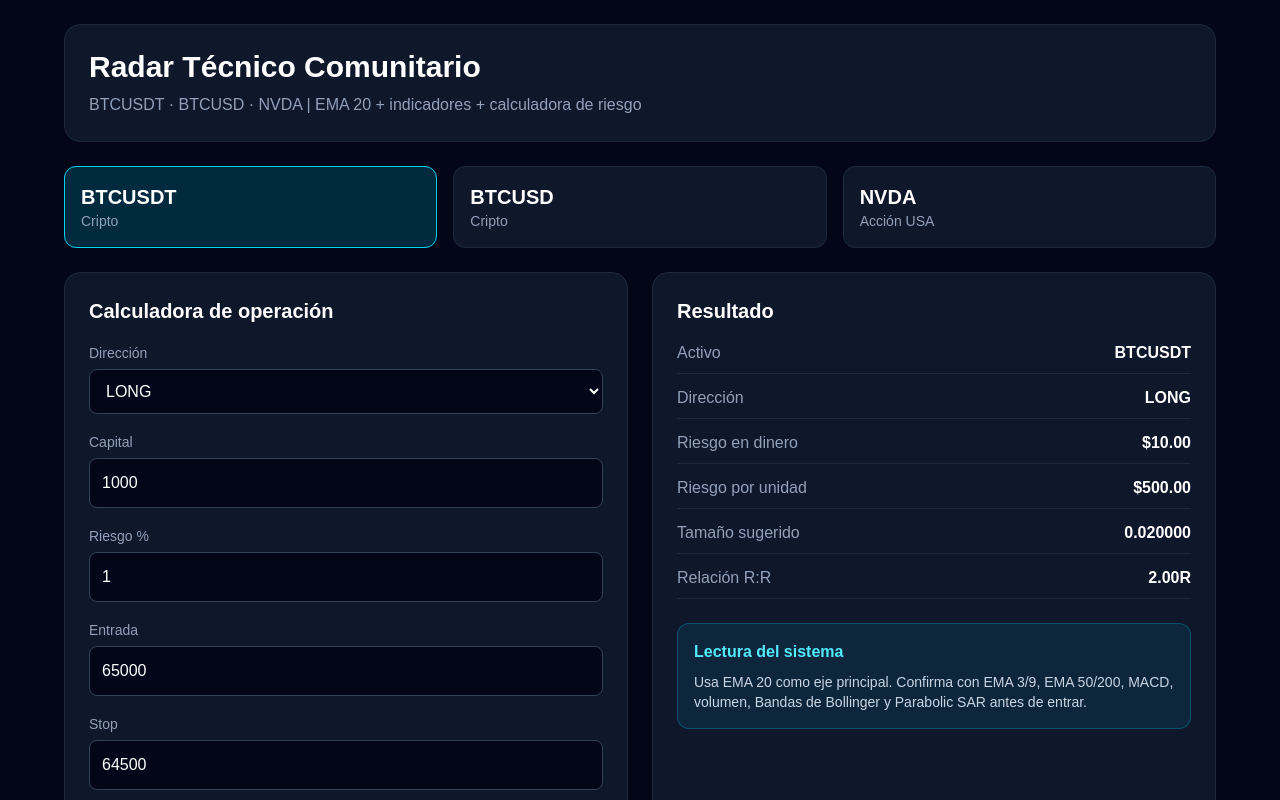
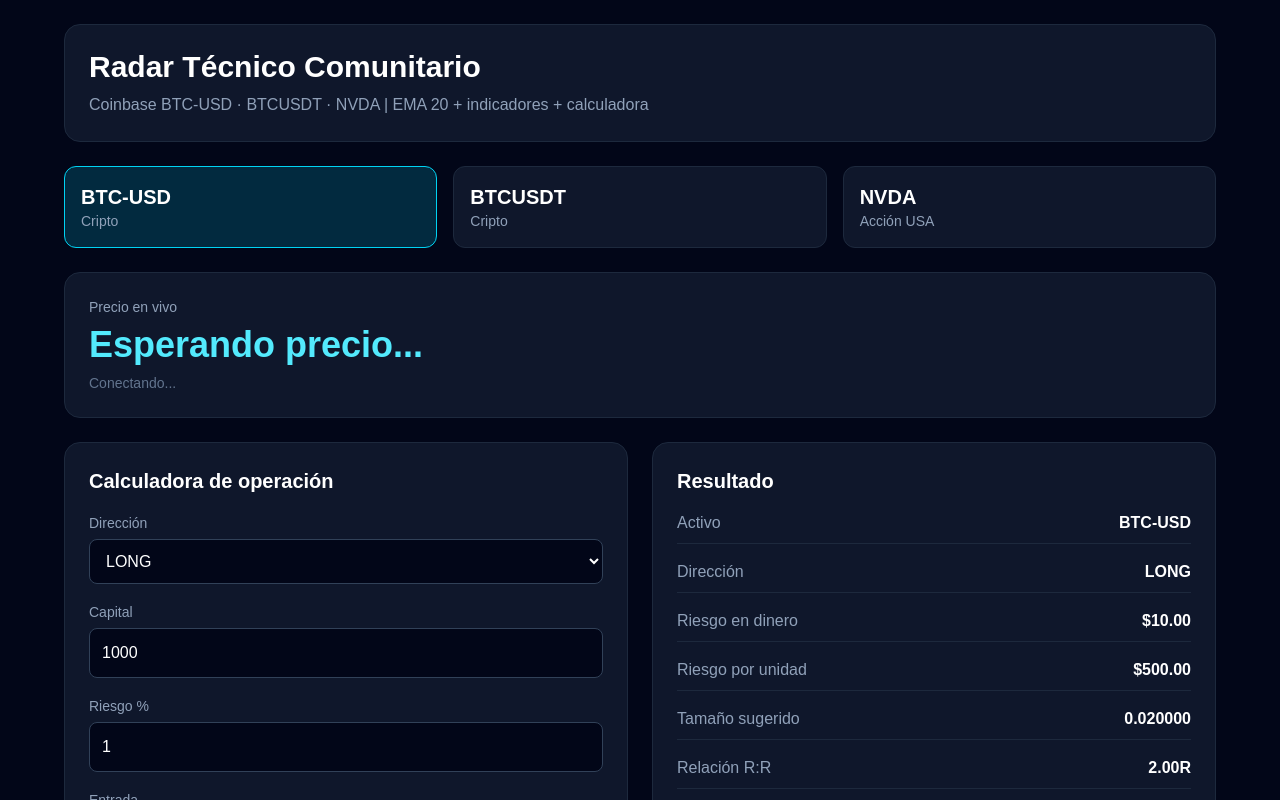
Before and after one commit to barbahectormx-lang/radar-ema20, a Next.js app: page / in a window 1280 px wide. Shown: the top 800 px of the page. Built offline with nearby package versions, Linux system fonts and the light colour scheme; no server answers.

Commit message:
Conectar BTC USD en vivo con Coinbase

```diff
--- a/app/page.tsx
+++ b/app/page.tsx
@@ -1,17 +1,59 @@
 "use client";
 
-import { useState } from "react";
+import { useEffect, useState } from "react";
 
-const assets = ["BTCUSDT", "BTCUSD", "NVDA"];
+const assets = ["BTC-USD", "BTCUSDT", "NVDA"];
 
 export default function Home() {
-  const [asset, setAsset] = useState("BTCUSDT");
+  const [asset, setAsset] = useState("BTC-USD");
+  const [livePrice, setLivePrice] = useState<number | null>(null);
+  const [status, setStatus] = useState("Conectando...");
   const [direction, setDirection] = useState("LONG");
   const [capital, setCapital] = useState(1000);
   const [risk, setRisk] = useState(1);
   const [entry, setEntry] = useState(65000);
   const [stop, setStop] = useState(64500);
   const [target, setTarget] = useState(66000);
+
+  useEffect(() => {
+    if (asset !== "BTC-USD") {
+      setStatus("Activo manual por ahora");
+      return;
+    }
+
+    const ws = new WebSocket("wss://ws-feed.exchange.coinbase.com");
+
+    ws.onopen = () => {
+      setStatus("Conectado a Coinbase");
+      ws.send(
+        JSON.stringify({
+          type: "subscribe",
+          product_ids: ["BTC-USD"],
+          channels: ["ticker", "heartbeats"],
+        })
+      );
+    };
+
+    ws.onmessage = (event) => {
+      const data = JSON.parse(event.data);
+
+      if (data.type === "ticker" && data.price) {
+        const price = Number(data.price);
+        setLivePrice(price);
+        setEntry(price);
+      }
+    };
+
+    ws.onerror = () => {
+      setStatus("Error de conexión");
+    };
+
+    ws.onclose = () => {
+      setStatus("Conexión cerrada");
+    };
+
+    return () => ws.close();
+  }, [asset]);
 
   const riskMoney = capital * (risk / 100);
   const riskPerUnit = Math.abs(entry - stop);
@@ -25,7 +67,7 @@
         <header className="bg-slate-900 border border-slate-800 rounded-2xl p-6">
           <h1 className="text-3xl font-bold">Radar Técnico Comunitario</h1>
           <p className="text-slate-400 mt-2">
-            BTCUSDT · BTCUSD · NVDA | EMA 20 + indicadores + calculadora de riesgo
+            Coinbase BTC-USD · BTCUSDT · NVDA | EMA 20 + indicadores + calculadora
           </p>
         </header>
 
@@ -48,12 +90,19 @@
           ))}
         </section>
 
+        <section className="bg-slate-900 border border-slate-800 rounded-2xl p-6">
+          <div className="text-sm text-slate-400">Precio en vivo</div>
+          <div className="text-4xl font-black text-cyan-300 mt-2">
+            {livePrice ? `$${livePrice.toFixed(2)}` : "Esperando precio..."}
+          </div>
+          <div className="text-sm text-slate-500 mt-2">{status}</div>
+        </section>
+
         <section className="grid grid-cols-1 lg:grid-cols-2 gap-6">
           <div className="bg-slate-900 border border-slate-800 rounded-2xl p-6 space-y-4">
             <h2 className="text-xl font-bold">Calculadora de operación</h2>
 
-            <label className="block">
-              <span className="text-sm text-slate-400">Dirección</span>
+            <Field label="Dirección">
               <select
                 value={direction}
                 onChange={(e) => setDirection(e.target.value)}
@@ -62,82 +111,94 @@
                 <option>LONG</option>
                 <option>SHORT</option>
               </select>
-            </label>
+            </Field>
 
-            <label className="block">
-              <span className="text-sm text-slate-400">Capital</span>
+            <Field label="Capital">
               <input
                 type="number"
                 value={capital}
                 onChange={(e) => setCapital(Number(e.target.value))}
                 className="w-full mt-1 bg-slate-950 border border-slate-700 rounded-lg p-3"
               />
-            </label>
+            </Field>
 
-            <label className="block">
-              <span className="text-sm text-slate-400">Riesgo %</span>
+            <Field label="Riesgo %">
               <input
                 type="number"
                 value={risk}
                 onChange={(e) => setRisk(Number(e.target.value))}
                 className="w-full mt-1 bg-slate-950 border border-slate-700 rounded-lg p-3"
               />
-            </label>
+            </Field>
 
-            <label className="block">
-              <span className="text-sm text-slate-400">Entrada</span>
+            <Field label="Entrada">
               <input
                 type="number"
                 value={entry}
                 onChange={(e) => setEntry(Number(e.target.value))}
                 className="w-full mt-1 bg-slate-950 border border-slate-700 rounded-lg p-3"
               />
-            </label>
+            </Field>
 
-            <label className="block">
-              <span className="text-sm text-slate-400">Stop</span>
+            <Field label="Stop">
               <input
                 type="number"
                 value={stop}
                 onChange={(e) => setStop(Number(e.target.value))}
                 className="w-full mt-1 bg-slate-950 border border-slate-700 rounded-lg p-3"
               />
-            </label>
+            </Field>
 
-            <label className="block">
-              <span className="text-sm text-slate-400">Target</span>
+            <Field label="Target">
               <input
                 type="number"
                 value={target}
                 onChange={(e) => setTarget(Number(e.target.value))}
                 className="w-full mt-1 bg-slate-950 border border-slate-700 rounded-lg p-3"
               />
-            </label>
+            </Field>
           </div>
 
           <div className="bg-slate-900 border border-slate-800 rounded-2xl p-6 space-y-4">
             <h2 className="text-xl font-bold">Resultado</h2>
 
-            <div className="grid grid-cols-1 gap-3">
-              <Result label="Activo" value={asset} />
-              <Result label="Dirección" value={direction} />
-              <Result label="Riesgo en dinero" value={`$${riskMoney.toFixed(2)}`} />
-              <Result label="Riesgo por unidad" value={`$${riskPerUnit.toFixed(2)}`} />
-              <Result label="Tamaño sugerido" value={suggestedSize.toFixed(asset === "NVDA" ? 0 : 6)} />
-              <Result label="Relación R:R" value={`${rr.toFixed(2)}R`} />
-            </div>
+            <Result label="Activo" value={asset} />
+            <Result label="Dirección" value={direction} />
+            <Result label="Riesgo en dinero" value={`$${riskMoney.toFixed(2)}`} />
+            <Result label="Riesgo por unidad" value={`$${riskPerUnit.toFixed(2)}`} />
+            <Result
+              label="Tamaño sugerido"
+              value={suggestedSize.toFixed(asset === "NVDA" ? 0 : 6)}
+            />
+            <Result label="Relación R:R" value={`${rr.toFixed(2)}R`} />
 
             <div className="mt-6 bg-cyan-500/10 border border-cyan-500/30 rounded-xl p-4">
               <h3 className="font-bold text-cyan-300">Lectura del sistema</h3>
               <p className="text-sm text-slate-300 mt-2">
-                Usa EMA 20 como eje principal. Confirma con EMA 3/9, EMA 50/200,
-                MACD, volumen, Bandas de Bollinger y Parabolic SAR antes de entrar.
+                Coinbase ya alimenta BTC-USD en vivo. El siguiente paso será
+                construir velas, calcular EMA 20 y después integrar MACD,
+                Bollinger, volumen y Parabolic SAR.
               </p>
             </div>
           </div>
         </section>
       </div>
     </main>
+  );
+}
+
+function Field({
+  label,
+  children,
+}: {
+  label: string;
+  children: React.ReactNode;
+}) {
+  return (
+    <label className="block">
+      <span className="text-sm text-slate-400">{label}</span>
+      {children}
+    </label>
   );
 }
 
```
